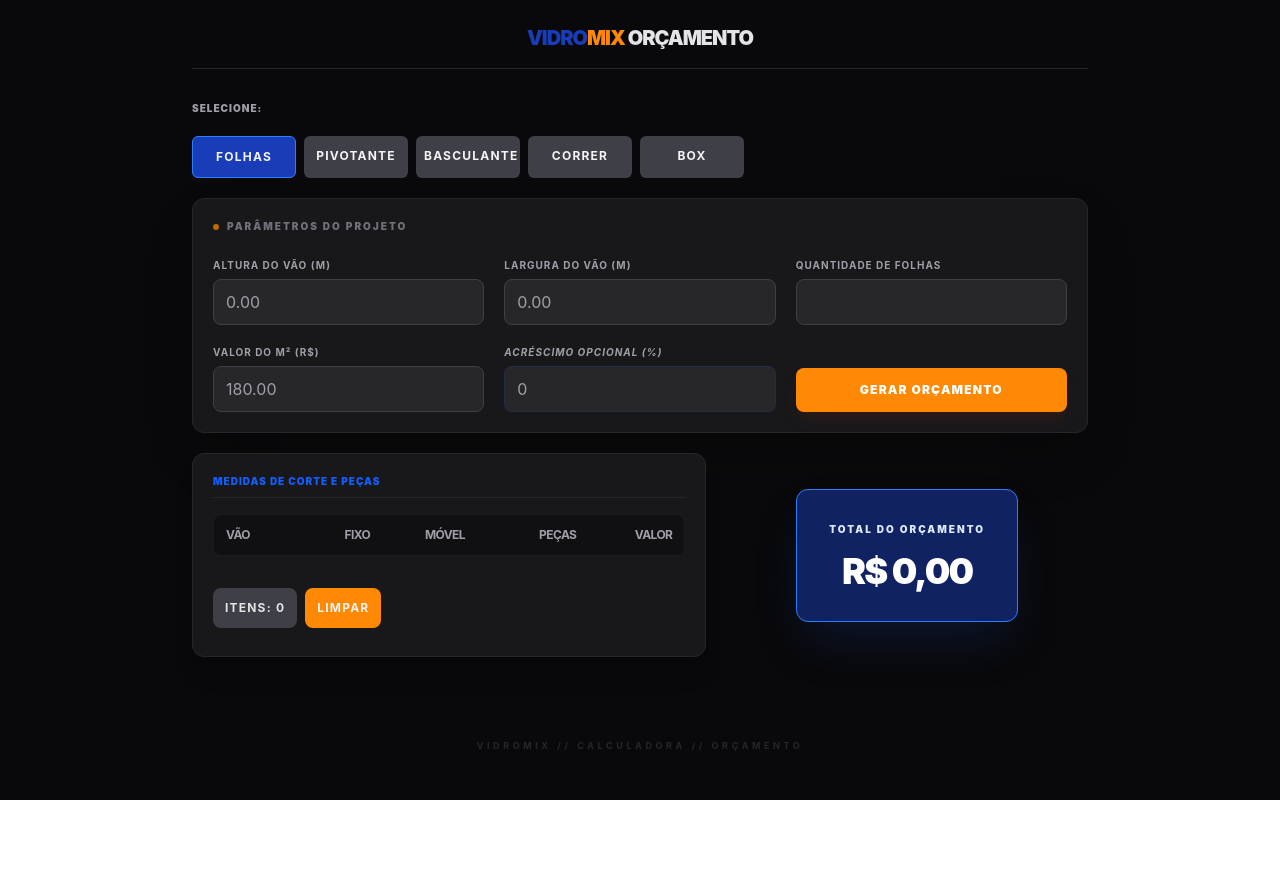
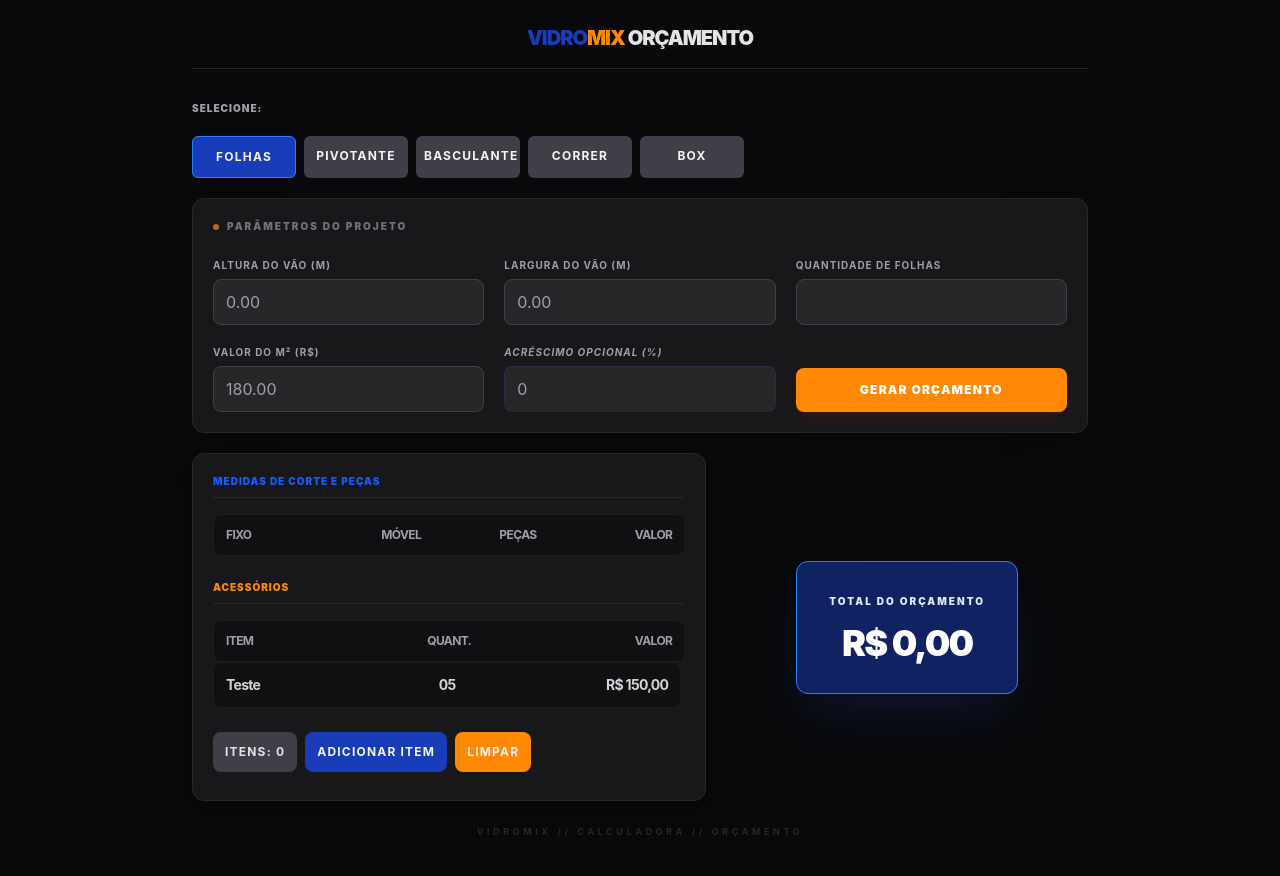
Before and after one commit to lipeedev/mix-orcamento, a React (Vite) app: page / in a window 1280 px wide. Shown: the top 876 px of the page. Before the commit the page ends 800 px from the top, so only its background shows below. Built offline with nearby package versions, Linux system fonts and the light colour scheme.

Commit message:
feat: include add button to sum items

```diff
--- a/src/App.tsx
+++ b/src/App.tsx
@@ -1,5 +1,5 @@
 import { useState } from 'react'
-import { FinalCost, Header, SectionParameters, TableDetails } from './components'
+import { FinalCost, Header, SectionParameters, TableDetails, ItemsTableDetails } from './components'
 import './styles/global.css'
 import { convertToFinalResult } from './utils'
 
@@ -153,12 +153,19 @@
             <h3 className="text-blue-600 text-[10px] font-black uppercase tracking-widest border-b border-zinc-800 pb-2">Medidas de Corte e Peças</h3>
             <TableDetails resultPartDataList={resultPartDataList} />
 
+            <h3 className="text-orange-400 text-[10px] font-black uppercase tracking-widest border-b border-zinc-800 pb-2">Acessórios</h3>
+	    <ItemsTableDetails itemList={ [{ name: 'Teste', price: 150 }] } />
+
             <div className='my-2 flex gap-2'>
               <h3 className="text-zinc-200 font-bold tracking-widest uppercase text-xs bg-zinc-700 rounded-lg p-3">
                 itens: {resultPartDataList.length}
               </h3>
 
-              <button className='font-bold text-xs tracking-widest uppercase p-3 rounded-lg bg-orange-400 hover:bg-orange-500 cursor-pointer' onClick={() => setResultPartDataList([])}>
+              <button className='font-bold text-xs tracking-widest uppercase p-3 rounded-lg bg-blue-800 hover:bg-blue-800/50 cursor-pointer'>
+                Adicionar Item
+              </button>
+
+	      <button className='font-bold text-xs tracking-widest uppercase p-3 rounded-lg bg-orange-400 hover:bg-orange-500 cursor-pointer' onClick={() => setResultPartDataList([])}>
                 Limpar
               </button>
             </div>
--- /dev/null
+++ b/src/components/ItemsTableDetails.tsx
@@ -0,0 +1,35 @@
+
+type Item = {
+    name: string,
+    price: number
+}
+
+interface ItemsTableDetailsProps {
+  itemList: Item[]
+}
+
+export function ItemsTableDetails({ itemList }: ItemsTableDetailsProps) {
+
+  return (
+    <div className='overflow-y-auto max-h-80'>
+        <div className="flex bg-zinc-950/50 p-3 rounded-lg border border-zinc-800/50 text-xs text-zinc-400 uppercase font-bold tracking-tighter">
+          <div className="flex-1">Item</div>
+          <div className="flex-1 text-center">Quant.</div>
+          <div className="flex-1 text-right">Valor</div>
+        </div>
+
+        <div className="flex flex-col gap-2 max-h-64 overflow-y-auto pr-1 custom-scrollbar">
+          {
+            itemList
+              .map((item) => (
+                <div key={Math.random()} className="flex items-center bg-zinc-950/50 p-3 rounded-lg border border-zinc-800/50 font-bold tracking-tighter text-sm text-zinc-300">
+                  <div className="flex-1">{item.name}</div>
+                  <div className="flex-1 text-center">05</div>
+                  <div className="flex-1 text-right">{item.price.toLocaleString("pt-BR", { style: "currency", currency: "BRL" })}</div>
+                </div>
+              ))
+          }
+        </div>
+    </div>
+  )
+}
--- a/src/components/TableDetails.tsx
+++ b/src/components/TableDetails.tsx
@@ -15,10 +15,9 @@
 
       <div className="w-full flex flex-col gap-2">
         <div className="flex bg-zinc-950/50 p-3 rounded-lg border border-zinc-800/50 text-xs text-zinc-400 uppercase font-bold tracking-tighter">
-          <div className="flex-1">Vão</div>
-          <div className="flex-1 text-center">Fixo</div>
+          <div className="flex-1">Fixo</div>
           <div className="flex-1 text-center">Móvel</div>
-          <div className="flex-1 text-right">Peças</div>
+          <div className="flex-1 text-center">Peças</div>
           <div className="w-24 text-right">Valor</div>
         </div>
 
@@ -27,11 +26,10 @@
             resultPartDataList
               .map((item) => (
                 <div key={Math.random()} className="flex items-center bg-zinc-950/50 p-3 rounded-lg border border-zinc-800/50 font-bold tracking-tighter text-sm text-zinc-300">
-                  <div className="flex-1">{metersFormater.format(item.spanMeasure.height)}m x {metersFormater.format(item.spanMeasure.width)}m</div>
-                  <div className="flex-1 text-center">{metersFormater.format(item.fixed.height)}m x {metersFormater.format(item.fixed.width)}m</div>
+                  <div className="flex-1">{metersFormater.format(item.fixed.height)}m x {metersFormater.format(item.fixed.width)}m</div>
                   <div className="flex-1 text-center">{metersFormater.format(item.mobile.height)}m x {metersFormater.format(item.mobile.width)}m</div>
                   {
-                    (item.category === 'folhas') && <div className="uppercase w-24 text-right">{item.leafs / 2} Fixo, {item.leafs / 2} Móvel</div>
+                    (item.category === 'folhas') && <div className="uppercase w-24 text-center">{item.leafs / 2} Fixo / Móvel</div>
                   }
                   {
                     (item.category === 'box') && <div className="uppercase w-24 text-center">1 Fixo, 1 Móvel</div>
@@ -39,7 +37,7 @@
                   {
                     (!['box', 'folhas'].includes(item.category)) && <div className="uppercase w-24 text-center">1 {item.category}</div>
                   }
-                  <div className="flex-1">{item.price.toLocaleString("pt-BR", { style: "currency", currency: "BRL" })}</div>
+                  <div className="flex-1 text-right">{item.price.toLocaleString("pt-BR", { style: "currency", currency: "BRL" })}</div>
                 </div>
               ))
           }
--- a/src/components/index.ts
+++ b/src/components/index.ts
@@ -2,3 +2,4 @@
 export * from './SectionParameters.tsx'
 export * from './FinalCost.tsx'
 export * from './TableDetails.tsx'
+export * from './ItemsTableDetails.tsx'
```
